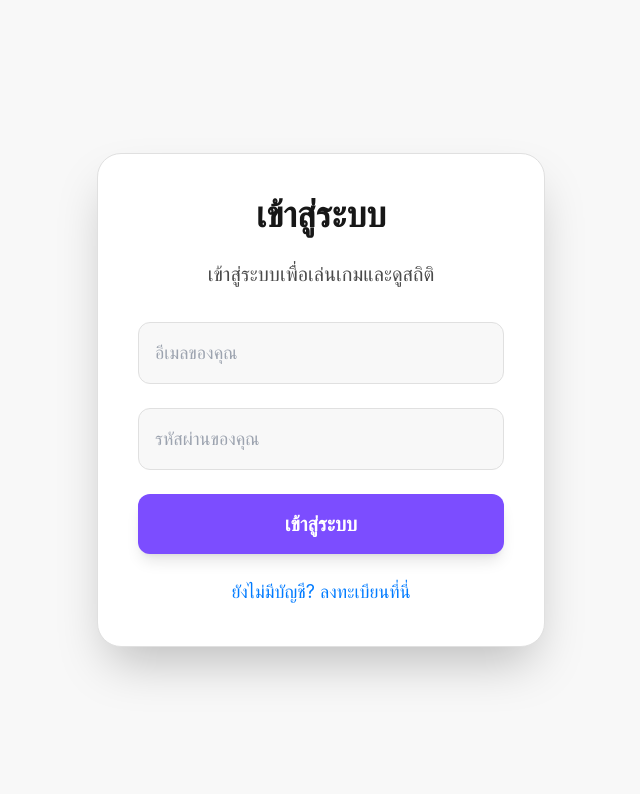
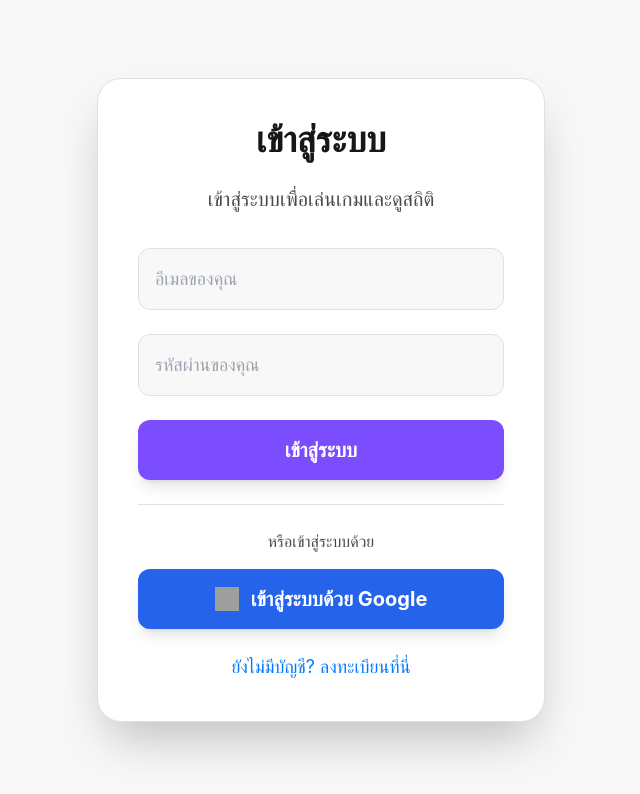
Before and after one commit to 9Somboon/brain-care, a React (Vite) app: page / in a window 1280 px wide. Shown: the top 794 px of the page, without its empty margins (319-959 px from the left). Built offline with nearby package versions, Linux system fonts and the light colour scheme; no server answers; the database is empty; grey boxes are pictures that could not be loaded.

Commit message:
Initial commit

```diff
--- a/src/Auth.jsx
+++ b/src/Auth.jsx
@@ -44,6 +44,25 @@ function Auth() {
     setLoading(false);
   };
 
+  const handleGoogleSignIn = async () => {
+    setLoading(true);
+    setMessage('');
+    const { error } = await supabase.auth.signInWithOAuth({
+      provider: 'google',
+      options: {
+        redirectTo: window.location.origin, // Redirect back to your app
+      },
+    });
+
+    if (error) {
+      setMessage(`ข้อผิดพลาดในการเข้าสู่ระบบด้วย Google: ${error.message}`);
+    } else {
+      // Supabase will redirect the user, so no direct success message here
+      // The onAuthStateChange listener in App.jsx will handle the session
+    }
+    setLoading(false); // This might not be reached if redirect happens immediately
+  };
+
   return (
     <div className="bg-surface p-10 rounded-3xl shadow-2xl max-w-md w-full text-center border border-border">
       <h2 className="text-4xl font-semibold text-text mb-6">
@@ -87,6 +106,20 @@ function Auth() {
         </p>
       )}
 
+      <div className="mt-6 border-t border-border pt-6">
+        <p className="text-textSecondary mb-4">หรือเข้าสู่ระบบด้วย</p>
+        <button
+          className="w-full bg-blue-600 hover:bg-blue-700 text-white font-bold py-4 px-8 rounded-xl text-xl transition-all duration-300 ease-in-out shadow-lg
+                     focus:outline-none focus:ring-4 focus:ring-blue-600/50 focus:ring-offset-2 focus:ring-offset-surface
+                     active:scale-98 flex items-center justify-center space-x-3"
+          onClick={handleGoogleSignIn}
+          disabled={loading}
+        >
+          <img src="https://www.svgrepo.com/show/355037/google.svg" alt="Google logo" className="w-6 h-6" />
+          <span>เข้าสู่ระบบด้วย Google</span>
+        </button>
+      </div>
+
       <button
         className="mt-6 text-secondary hover:underline text-lg"
         onClick={() => setIsSignUp(!isSignUp)}
```
Also changed, not shown: 1 other file (tests, documents, lock files or other folders).
